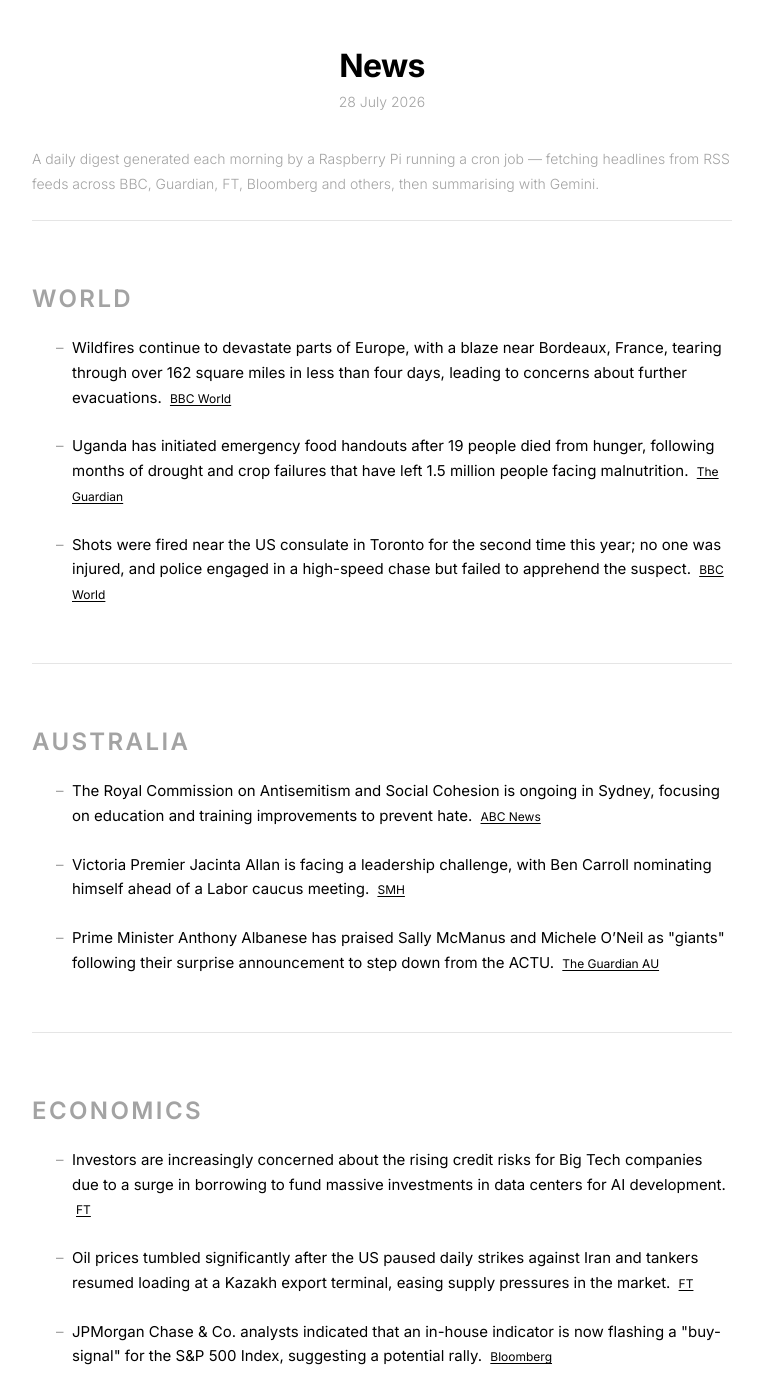
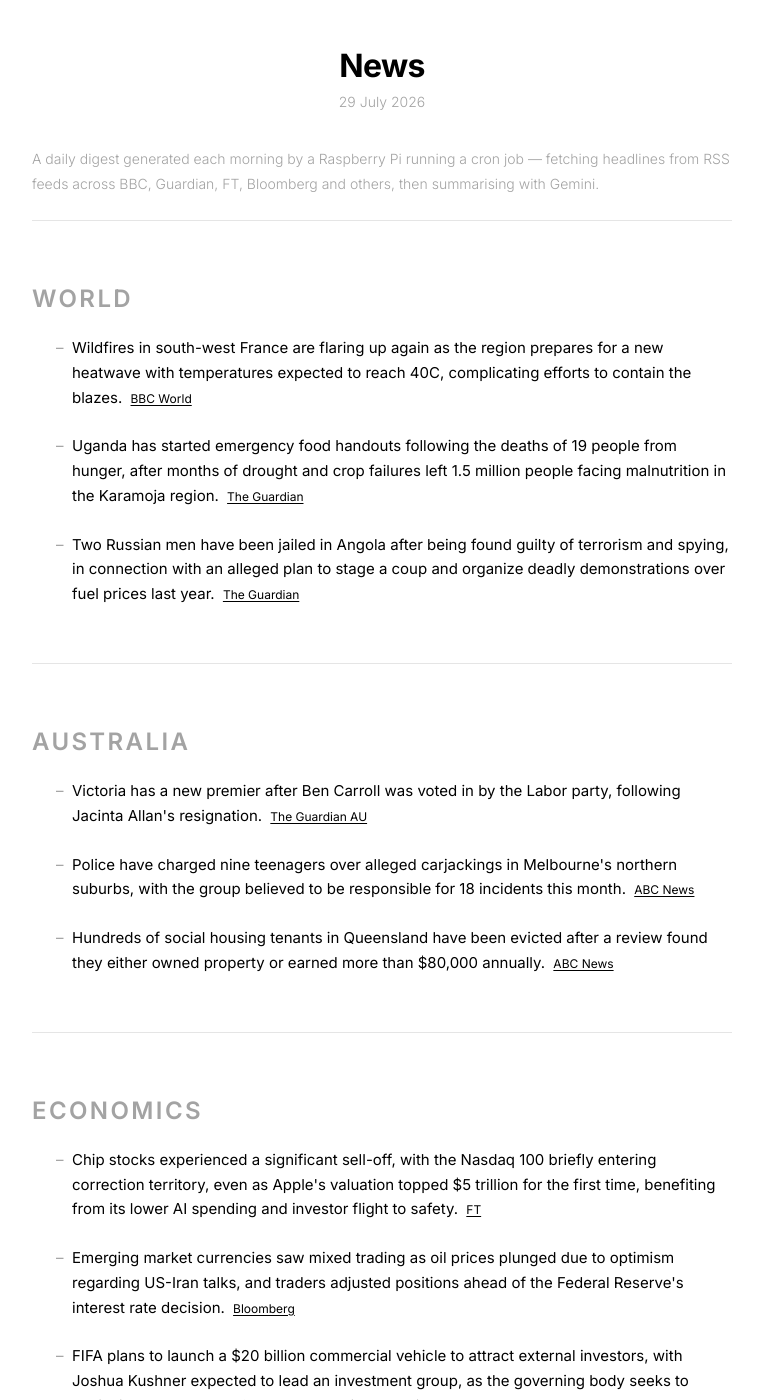
Before and after one commit to s-jac/s-jac.github.io, a Jekyll site: the page built from projects/news.html, in a window 1280 px wide and 1400 px high. Shown: the whole window, without its empty margins (258-1021 px from the left). Built offline with Jekyll 4.4.1, drawn with Linux system fonts in a browser that asks for light colours; some of the changed text lies outside the part shown.

Commit message:
daily news update 29 July 2026

```diff
--- a/_data/news.json
+++ b/_data/news.json
@@ -1,24 +1,24 @@
 {
-  "date": "28 July 2026",
-  "generated_at": "2026-07-27T21:00:23.367771+00:00",
+  "date": "29 July 2026",
+  "generated_at": "2026-07-28T21:00:24.529462+00:00",
   "sections": [
     {
       "heading": "World",
       "bullets": [
         {
-          "text": "Wildfires continue to devastate parts of Europe, with a blaze near Bordeaux, France, tearing through over 162 square miles in less than four days, leading to concerns about further evacuations.",
+          "text": "Wildfires in south-west France are flaring up again as the region prepares for a new heatwave with temperatures expected to reach 40C, complicating efforts to contain the blazes.",
           "source": "BBC World",
           "url": "https://www.bbc.com/news/world"
         },
         {
-          "text": "Uganda has initiated emergency food handouts after 19 people died from hunger, following months of drought and crop failures that have left 1.5 million people facing malnutrition.",
+          "text": "Uganda has started emergency food handouts following the deaths of 19 people from hunger, after months of drought and crop failures left 1.5 million people facing malnutrition in the Karamoja region.",
           "source": "The Guardian",
           "url": "https://www.theguardian.com"
         },
         {
-          "text": "Shots were fired near the US consulate in Toronto for the second time this year; no one was injured, and police engaged in a high-speed chase but failed to apprehend the suspect.",
-          "source": "BBC World",
-          "url": "https://www.bbc.com/news/world"
+          "text": "Two Russian men have been jailed in Angola after being found guilty of terrorism and spying, in connection with an alleged plan to stage a coup and organize deadly demonstrations over fuel prices last year.",
+          "source": "The Guardian",
+          "url": "https://www.theguardian.com"
         }
       ]
     },
@@ -26,19 +26,19 @@
       "heading": "Australia",
       "bullets": [
         {
-          "text": "The Royal Commission on Antisemitism and Social Cohesion is ongoing in Sydney, focusing on education and training improvements to prevent hate.",
+          "text": "Victoria has a new premier after Ben Carroll was voted in by the Labor party, following Jacinta Allan's resignation.",
+          "source": "The Guardian AU",
+          "url": "https://www.theguardian.com/au"
+        },
+        {
+          "text": "Police have charged nine teenagers over alleged carjackings in Melbourne's northern suburbs, with the group believed to be responsible for 18 incidents this month.",
           "source": "ABC News",
           "url": "https://www.abc.net.au/news"
         },
         {
-          "text": "Victoria Premier Jacinta Allan is facing a leadership challenge, with Ben Carroll nominating himself ahead of a Labor caucus meeting.",
-          "source": "SMH",
-          "url": "https://www.smh.com.au"
-        },
-        {
-          "text": "Prime Minister Anthony Albanese has praised Sally McManus and Michele O’Neil as \"giants\" following their surprise announcement to step down from the ACTU.",
-          "source": "The Guardian AU",
-          "url": "https://www.theguardian.com/au"
+          "text": "Hundreds of social housing tenants in Queensland have been evicted after a review found they either owned property or earned more than $80,000 annually.",
+          "source": "ABC News",
+          "url": "https://www.abc.net.au/news"
         }
       ]
     },
@@ -46,19 +46,19 @@
       "heading": "Economics",
       "bullets": [
         {
-          "text": "Investors are increasingly concerned about the rising credit risks for Big Tech companies due to a surge in borrowing to fund massive investments in data centers for AI development.",
+          "text": "Chip stocks experienced a significant sell-off, with the Nasdaq 100 briefly entering correction territory, even as Apple's valuation topped $5 trillion for the first time, benefiting from its lower AI spending and investor flight to safety.",
           "source": "FT",
           "url": "https://www.ft.com"
         },
         {
-          "text": "Oil prices tumbled significantly after the US paused daily strikes against Iran and tankers resumed loading at a Kazakh export terminal, easing supply pressures in the market.",
+          "text": "Emerging market currencies saw mixed trading as oil prices plunged due to optimism regarding US-Iran talks, and traders adjusted positions ahead of the Federal Reserve's interest rate decision.",
+          "source": "Bloomberg",
+          "url": "https://www.bloomberg.com/markets"
+        },
+        {
+          "text": "FIFA plans to launch a $20 billion commercial vehicle to attract external investors, with Joshua Kushner expected to lead an investment group, as the governing body seeks to capitalize on the World Cup's commercial potential.",
           "source": "FT",
           "url": "https://www.ft.com"
-        },
-        {
-          "text": "JPMorgan Chase & Co. analysts indicated that an in-house indicator is now flashing a \"buy-signal\" for the S&P 500 Index, suggesting a potential rally.",
-          "source": "Bloomberg",
-          "url": "https://www.bloomberg.com/markets"
         }
       ]
     }
```
